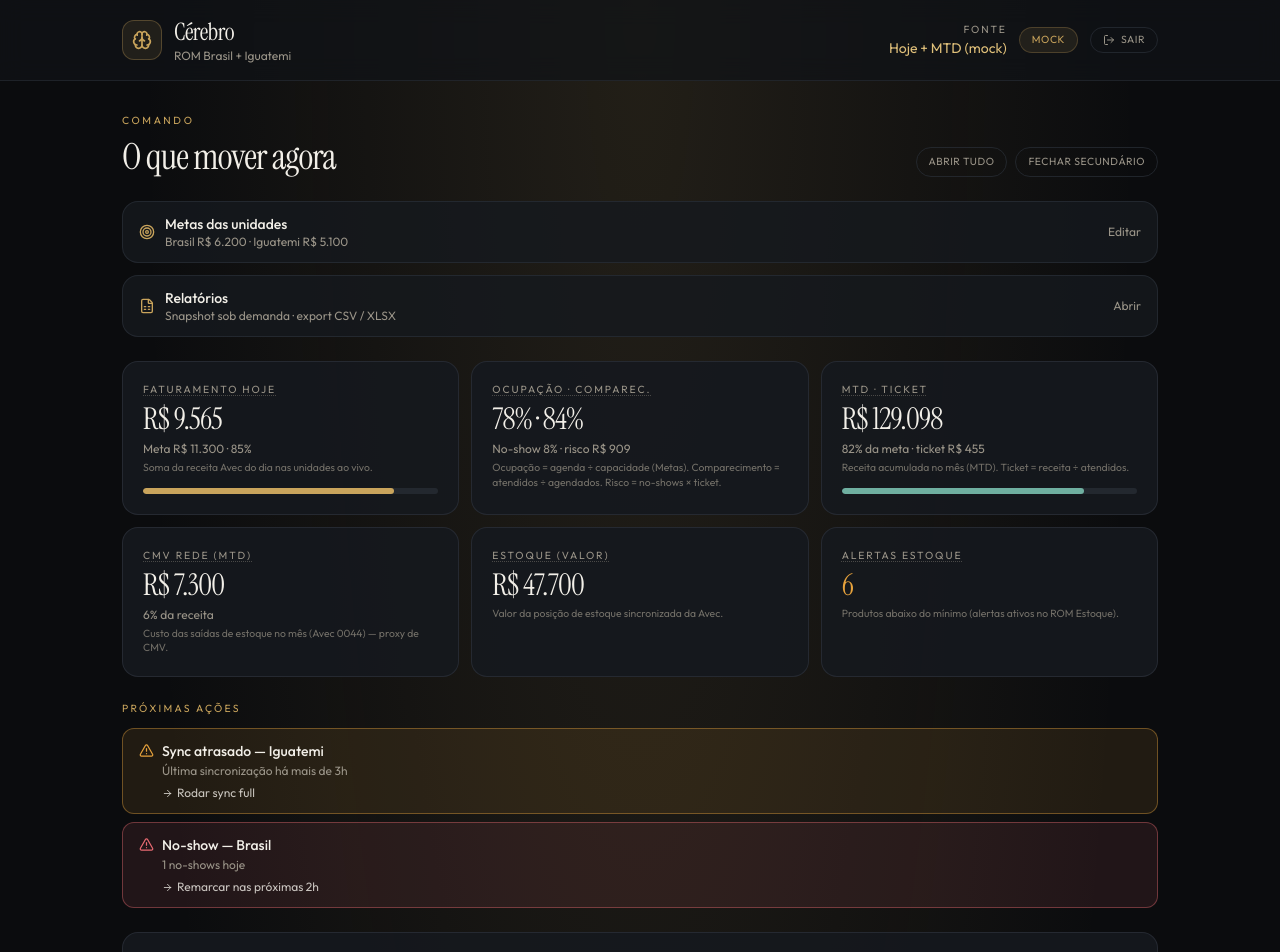
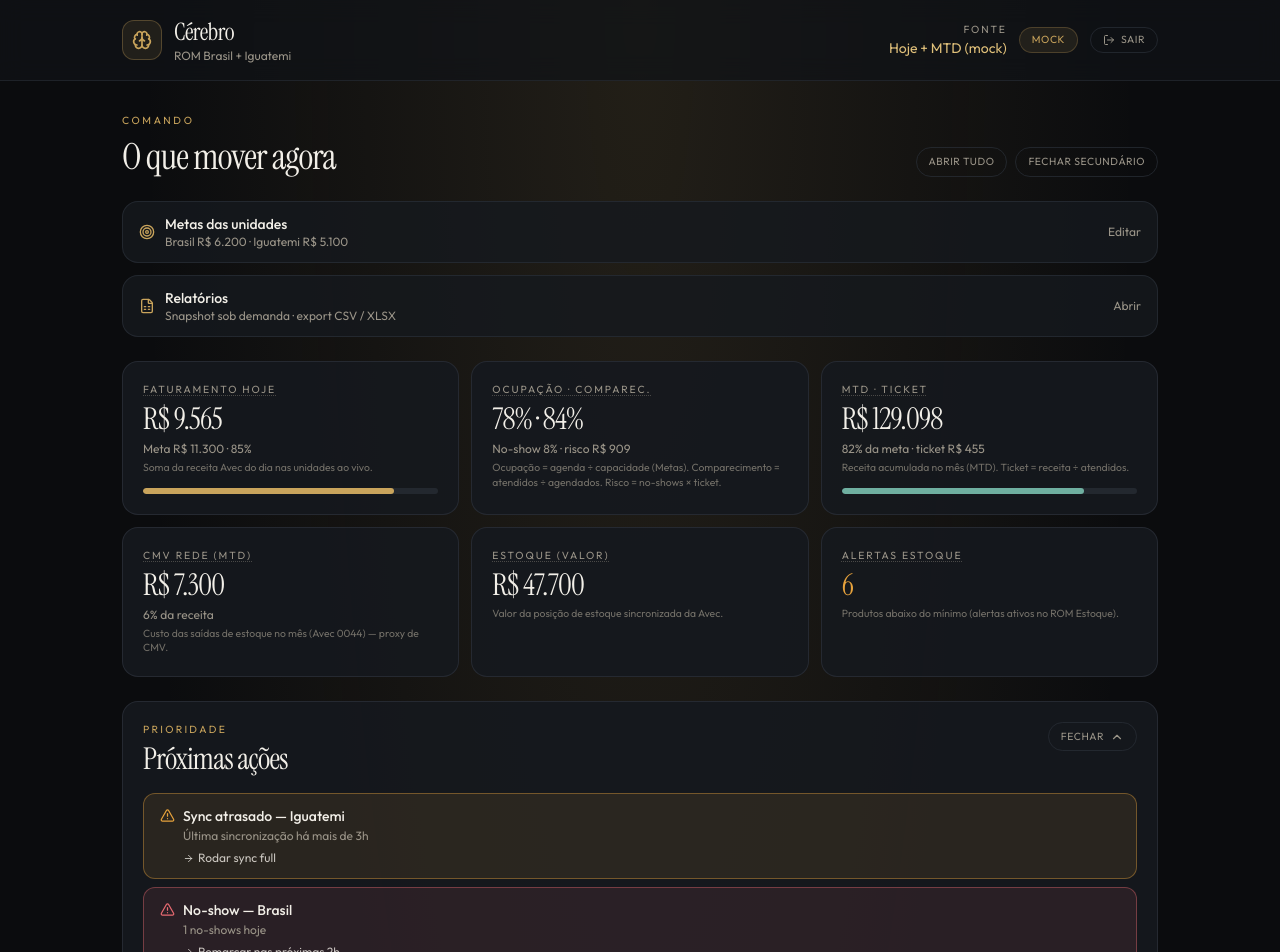
Before and after one commit to contatovinicaetano93-commits/Cerebro-Rom, a Next.js app: page / in a window 1280 px wide. Shown: the top 952 px of the page. Built offline with nearby package versions, Linux system fonts and the light colour scheme.

Commit message:
feat(ui): Abrir/Fechar em Próximas ações
Mesmo padrão das outras seções; entra no Abrir tudo / Fechar secundário.

Co-authored-by: contatovinicaetano93-commits <contatovinicaetano93-commits@users.noreply.github.com>

```diff
--- a/src/app/_components/Dashboard.tsx
+++ b/src/app/_components/Dashboard.tsx
@@ -25,9 +25,10 @@ import { LogoutButton } from './LogoutButton'
 import { GoalsEditor } from './GoalsEditor'
 import { ReportsPanel } from './ReportsPanel'
 
-type SectionKey = 'hoje' | 'semana' | 'comercial' | 'comparativo' | 'trend'
+type SectionKey = 'acoes' | 'hoje' | 'semana' | 'comercial' | 'comparativo' | 'trend'
 
 const DEFAULT_OPEN: Record<SectionKey, boolean> = {
+  acoes: true,
   hoje: true,
   semana: false,
   comercial: false,
@@ -238,6 +239,7 @@ export function Dashboard({
             anyOpen={anyOpen}
             onExpandAll={() =>
               setOpenMap({
+                acoes: true,
                 hoje: true,
                 semana: true,
                 comercial: true,
@@ -247,6 +249,7 @@ export function Dashboard({
             }
             onCollapseAll={() =>
               setOpenMap({
+                acoes: false,
                 hoje: false,
                 semana: false,
                 comercial: false,
@@ -346,8 +349,20 @@ export function Dashboard({
 
         {data.nextActions.length > 0 ? (
           <section className="mt-6">
-            <p className="text-[0.65rem] uppercase tracking-[0.22em] text-brass">Próximas ações</p>
-            <ul className="mt-3 space-y-2">
+            <CollapsibleSection
+              eyebrow="Prioridade"
+              title="Próximas ações"
+              summary={`${data.nextActions.length} item${data.nextActions.length === 1 ? '' : 's'}${
+                data.nextActions.some((a) => a.severity === 'critical')
+                  ? ` · ${data.nextActions.filter((a) => a.severity === 'critical').length} crítico${
+                      data.nextActions.filter((a) => a.severity === 'critical').length === 1 ? '' : 's'
+                    }`
+                  : ''
+              }`}
+              open={openMap.acoes}
+              onOpenChange={(v) => setSection('acoes', v)}
+            >
+              <ul className="space-y-2">
                 {data.nextActions.map((a) => (
                   <li
                     key={a.id}
@@ -365,6 +380,7 @@ export function Dashboard({
                   </li>
                 ))}
               </ul>
+            </CollapsibleSection>
           </section>
         ) : null}
 
```
Lines whose indentation alone changed are shown as unchanged.
